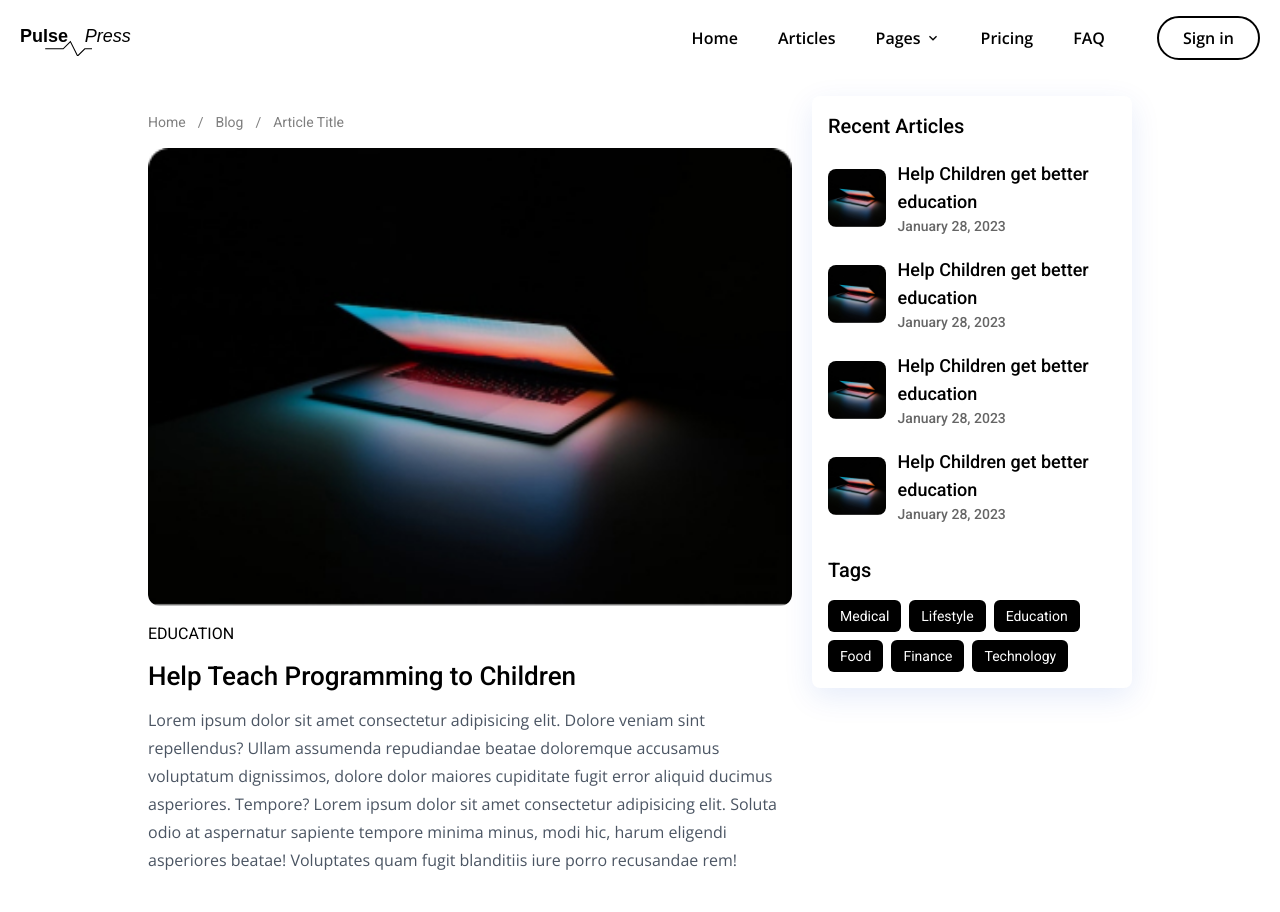
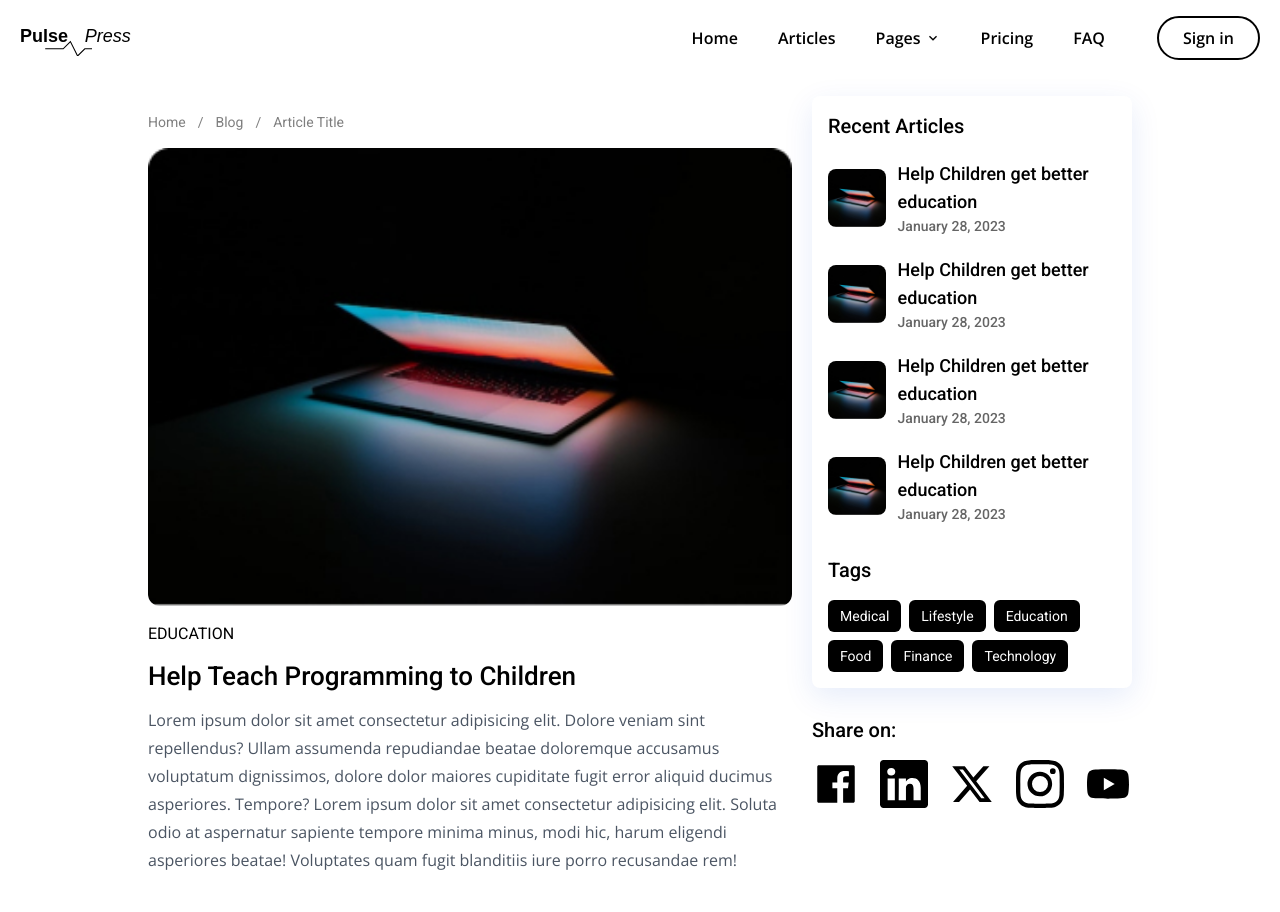
Before and after one commit to NicolasVicente44/mern-blog, a React (Create React App) app: page /blog/1 in a window 1280 px wide. Shown: the top 912 px of the page. Built offline with nearby package versions, Linux system fonts and the light colour scheme.

Commit message:
front end mostly finished

```diff
--- /dev/null
+++ b/src/components/SocialMediaShareButtons.jsx
@@ -0,0 +1,29 @@
+import React from "react";
+import { RiTwitterXFill } from "react-icons/ri";
+import { BsMeta, BsInstagram, BsLinkedin } from "react-icons/bs";
+import { AiFillYoutube, AiOutlineLinkedin } from "react-icons/ai";
+import { AiFillFacebook } from "react-icons/ai";
+
+const SocialMediaShareButtons = ({ url, title }) => {
+  return (
+    <div className="w-full flex justify-between">
+      <a target="_blank" rel="noreferrer" href="/">
+        <AiFillFacebook className="text-[black] w-12 h-12" />
+      </a>
+      <a target="_blank" rel="noreferrer" href="/">
+        <BsLinkedin className="text-[black] w-12 h-12" />
+      </a>
+      <a target="_blank" rel="noreferrer" href="/">
+        <RiTwitterXFill className="text-[black] w-12 h-12" />
+      </a>
+      <a target="_blank" rel="noreferrer" href="/">
+        <BsInstagram className="text-[black] w-12 h-12" />
+      </a>
+      <a target="_blank" rel="noreferrer" href="/">
+        <AiFillYoutube className="text-[black] w-12 h-12" />
+      </a>
+    </div>
+  );
+};
+
+export default SocialMediaShareButtons;
--- a/src/components/comments/Comment.jsx
+++ b/src/components/comments/Comment.jsx
@@ -41,7 +41,7 @@ const Comment = ({
         className="w-9 h-9 object-cover rounded-full"
       />
       <div className="flex-1 flex flex-col">
-        <h5 className="font-bold text-black text-xs">{comment.user.name}</h5>
+        <h5 className="font-bold text-black text-xs lg:text-sm">{comment.user.name}</h5>
         <span className="text-xs text-black">
           {new Date(comment.createdAt).toLocaleDateString("en-US", {
             day: "numeric",
--- a/src/components/comments/CommentForm.jsx
+++ b/src/components/comments/CommentForm.jsx
@@ -25,7 +25,7 @@ const CommentForm = ({
             value={value}
             onChange={(e) => setValue(e.target.value)}
           ></textarea>
-          <div className="flex items-center gap-x-2 pt-2">
+          <div className="flex flex-col-reverse gap-y-2 items-center gap-x-2 pt-2 min-[420px]:flex-row">
             {formCancelHandler && (
               <button
                 onClick={formCancelHandler}
--- a/src/pages/home/articleDetail/ArticleDetailPage.jsx
+++ b/src/pages/home/articleDetail/ArticleDetailPage.jsx
@@ -6,6 +6,7 @@ import { images } from "../../../constants";
 import { Link } from "react-router-dom";
 import SuggestedPosts from "./container/SuggestedPosts";
 import CommentsArea from "../../../components/comments/CommentsArea";
+import SocialMediaShareButtons from "../../../components/SocialMediaShareButtons";
 
 const BreadcrumbsData = [
   { name: "Home", link: "/" },
@@ -83,12 +84,23 @@ const ArticleDetailPage = () => {
           </div>
           <CommentsArea className="mt-10" loggedInUserId="a" />
         </article>
+        <div>
           <SuggestedPosts
             header="Recent Articles"
             posts={postsData}
             tags={tagsData}
             className="mt-8 lg:mt-0  lg:max-w-xs"
           />
+          <div className="mt-7">
+            <h2 className="font-roboto font-medium text-black mb-4 md:text-xl">
+              Share on:
+            </h2>
+            <SocialMediaShareButtons
+              url={encodeURI("/")}
+              title={encodeURIComponent("/")}
+            />
+          </div>
+        </div>
       </section>
     </MainLayout>
   );
```
Lines whose indentation alone changed are shown as unchanged.
